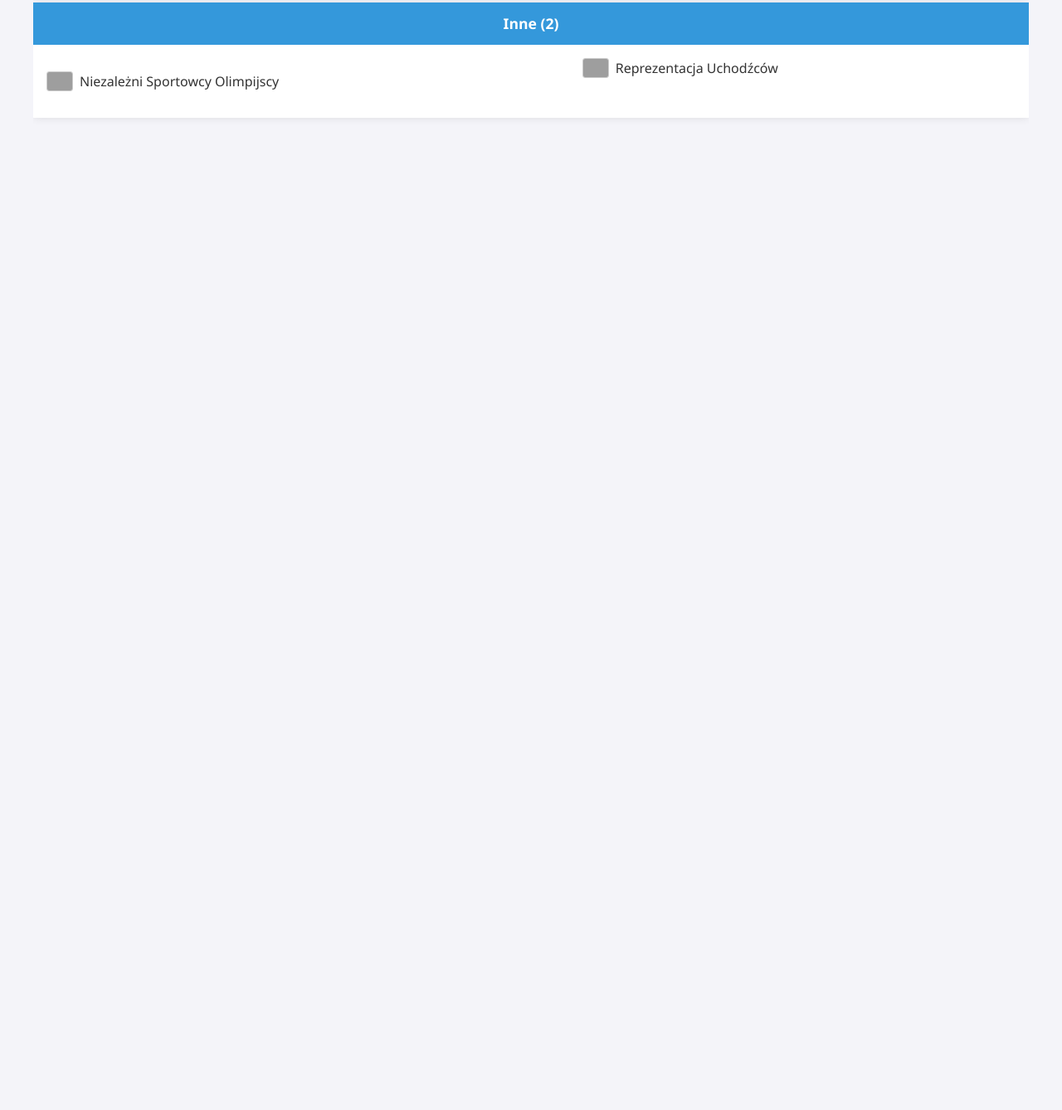
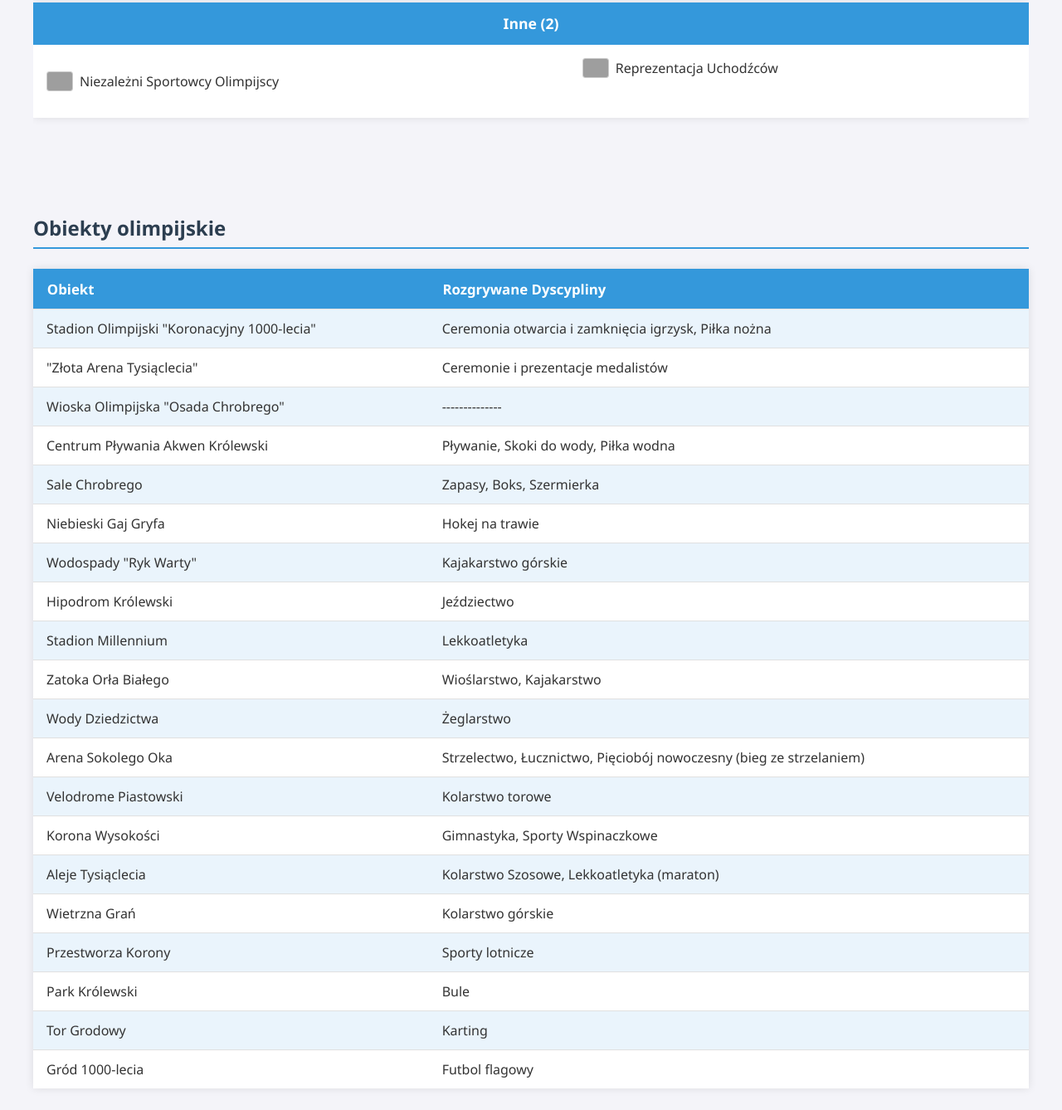
Before and after one commit to BlazePL007/vletnieiowmc, a plain HTML site: page index.html in a window 1280 px wide. Shown: the part 5205-6543 px from the top of the page at 83% size. Before the commit the page ends 5411 px from the top, so only its background shows below. Drawn offline with Linux system fonts and the light colour scheme; no server answers.

Commit message:
dodanie obiektów

```diff
--- a/index.html
+++ b/index.html
@@ -443,6 +443,96 @@
         </div>
     </section>
 
+    <section class="section">
+        <h2>Obiekty olimpijskie</h2>
+        <table class="venue-table">
+            <tr>
+                <th>Obiekt</th>
+                <th>Rozgrywane Dyscypliny</th>
+            </tr>
+            <tr>
+                <td>Stadion Olimpijski "Koronacyjny 1000-lecia"</td>
+                <td>Ceremonia otwarcia i zamknięcia igrzysk, Piłka nożna</td>
+            </tr>
+            <tr>
+                <td>"Złota Arena Tysiąclecia"</td>
+                <td>Ceremonie i prezentacje medalistów</td>
+            </tr>
+            <tr>
+                <td>Wioska Olimpijska "Osada Chrobrego"</td>
+                <td>--------------</td>
+            </tr>
+            <tr>
+                <td>Centrum Pływania Akwen Królewski</td>
+                <td>Pływanie, Skoki do wody, Piłka wodna</td>
+            </tr>
+            <tr>
+                <td>Sale Chrobrego</td>
+                <td>Zapasy, Boks, Szermierka</td>
+            </tr>
+            <tr>
+                <td>Niebieski Gaj Gryfa</td>
+                <td>Hokej na trawie</td>
+            </tr>
+            <tr>
+                <td>Wodospady "Ryk Warty"</td>
+                <td>Kajakarstwo górskie</td>
+            </tr>
+            <tr>
+                <td>Hipodrom Królewski</td>
+                <td>Jeździectwo</td>
+            </tr>
+            <tr>
+                <td>Stadion Millennium</td>
+                <td>Lekkoatletyka</td>
+            </tr>
+            <tr>
+                <td>Zatoka Orła Białego</td>
+                <td>Wioślarstwo, Kajakarstwo</td>
+            </tr>
+            <tr>
+                <td>Wody Dziedzictwa</td>
+                <td>Żeglarstwo</td>
+            </tr>
+            <tr>
+                <td>Arena Sokolego Oka</td>
+                <td>Strzelectwo, Łucznictwo, Pięciobój nowoczesny (bieg ze strzelaniem)</td>
+            </tr>
+            <tr>
+                <td>Velodrome Piastowski</td>
+                <td>Kolarstwo torowe</td>
+            </tr>
+            <tr>
+                <td>Korona Wysokości</td>
+                <td>Gimnastyka, Sporty Wspinaczkowe</td>
+            </tr>
+            <tr>
+                <td>Aleje Tysiąclecia</td>
+                <td>Kolarstwo Szosowe, Lekkoatletyka (maraton)</td>
+            </tr>
+            <tr>
+                <td>Wietrzna Grań</td>
+                <td>Kolarstwo górskie</td>
+            </tr>
+            <tr>
+                <td>Przestworza Korony</td>
+                <td>Sporty lotnicze</td>
+            </tr>
+            <tr>
+                <td>Park Królewski</td>
+                <td>Bule</td>
+            </tr>
+            <tr>
+                <td>Tor Grodowy</td>
+                <td>Karting</td>
+            </tr>
+            <tr>
+                <td>Gród 1000-lecia</td>
+                <td>Futbol flagowy</td>
+            </tr>
+        </table>
+    </section>
+
     <script src="script.js"></script>
 </body>
 </html>
--- a/style.css
+++ b/style.css
@@ -81,3 +81,34 @@ ul ul{
     border:1px solid #ccc;
     border-radius: 3px;
 }
+
+.venue-table{
+    width: 100%;
+    border-collapse: collapse;
+    background-color: #ffffff;
+    box-shadow: 0 0 10px rgba(0, 0, 0, 0.1);
+    margin-top:1.5em;
+}
+
+.venue-table th{
+    background-color: #3498db;
+    color: white;
+    padding: 0.75em 1em;
+    text-align: left;
+    font-size: 1.05em;
+}
+
+.venue-table td{
+    padding: 0.75em 1em;
+    border-top: 1px solid #e0e0e0;
+    vertical-align: top;
+}
+
+.venue-table tr:nth-child(even){
+    background-color: #eaf4fc;
+}
+
+.venue-table tr:hover {
+    background-color: #eaf4fc;
+    transition: background-color 0.2s ease;
+}
```
